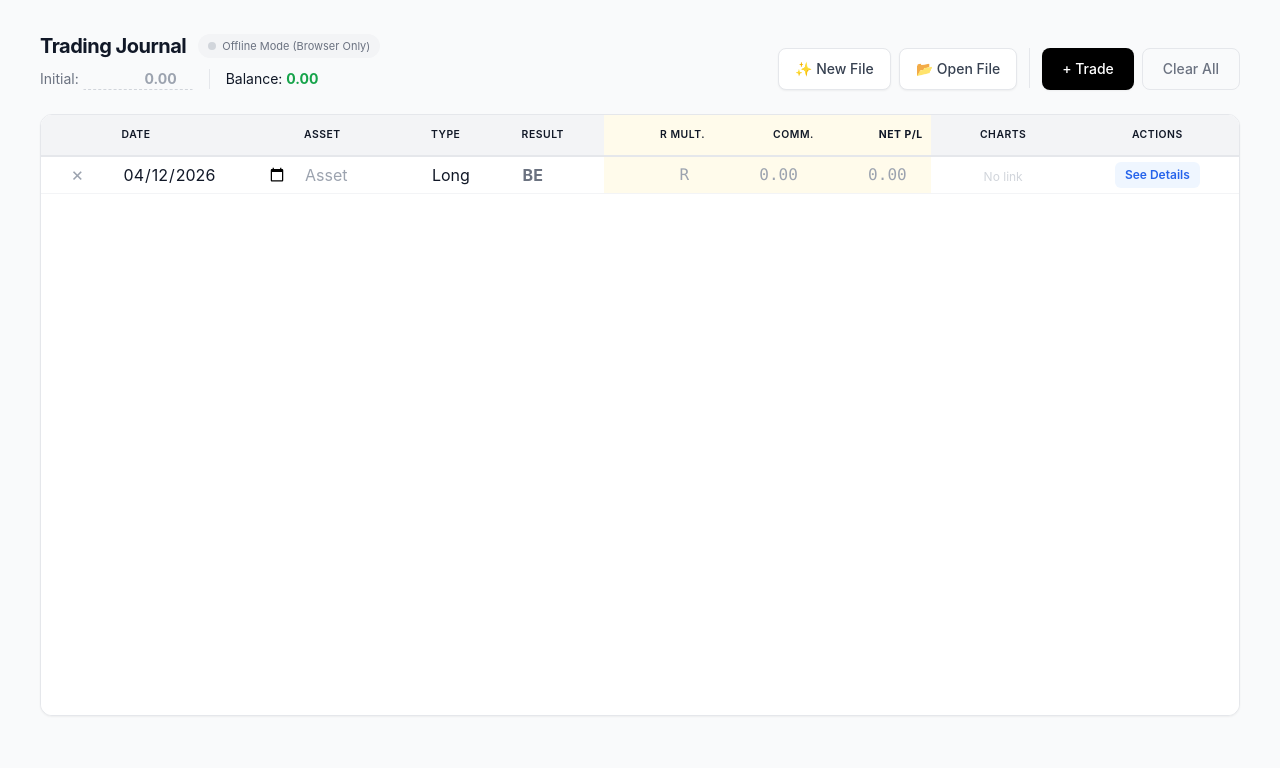
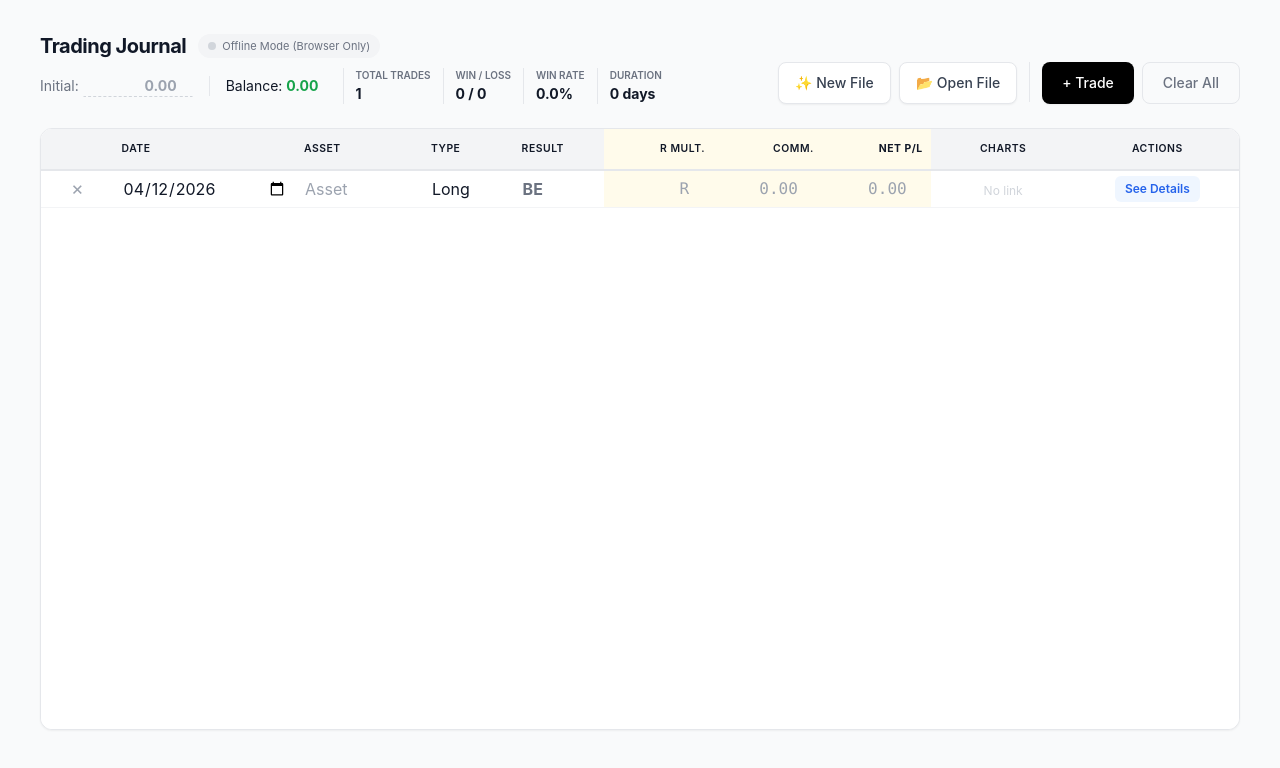
Before and after one commit to AlgoNeel/MyTrades, a plain HTML site: page index.html in a window 1280 px wide. Drawn offline with nearby package versions, Linux system fonts and the light colour scheme.

Commit message:
Update index.html

```diff
--- a/index.html
+++ b/index.html
@@ -3,7 +3,7 @@
 <head>
     <meta charset="UTF-8">
     <meta name="viewport" content="width=device-width, initial-scale=1.0, maximum-scale=1.0, user-scalable=no">
-    <title>Trading Journal</title>
+    <title>Trading Journal - File Sync</title>
     <script src="https://cdn.tailwindcss.com"></script>
     <style>
         body {
@@ -224,6 +224,24 @@
             background: #ecfdf5;
             color: #059669;
         }
+
+        .stats-badge {
+            display: inline-flex;
+            flex-direction: column;
+            padding: 0 12px;
+            border-left: 1px solid #e5e7eb;
+        }
+        .stats-label {
+            font-size: 10px;
+            text-transform: uppercase;
+            color: #6b7280;
+            font-weight: 600;
+        }
+        .stats-value {
+            font-size: 14px;
+            font-weight: 700;
+            color: #111827;
+        }
     </style>
 </head>
 <body class="p-3 md:p-8">
@@ -245,6 +263,26 @@
                     </div>
                     <div class="text-sm border-l pl-4 border-gray-200">
                         Balance: <span id="currentBalance" class="font-bold">0.00</span>
+                    </div>
+
+                    <!-- New Statistics Section -->
+                    <div class="hidden sm:flex items-center ml-2">
+                        <div class="stats-badge">
+                            <span class="stats-label">Total Trades</span>
+                            <span id="statTotal" class="stats-value">0</span>
+                        </div>
+                        <div class="stats-badge">
+                            <span class="stats-label">Win / Loss</span>
+                            <span id="statWinLoss" class="stats-value">0 / 0</span>
+                        </div>
+                        <div class="stats-badge">
+                            <span class="stats-label">Win Rate</span>
+                            <span id="statWinRate" class="stats-value">0%</span>
+                        </div>
+                        <div class="stats-badge">
+                            <span class="stats-label">Duration</span>
+                            <span id="statDuration" class="stats-value">0 days</span>
+                        </div>
                     </div>
                 </div>
             </div>
@@ -410,7 +448,7 @@
             const trade = trades.find(t => t.id === id);
             if (trade) {
                 trade[field] = value;
-                if (field === 'pnl' || field === 'result' || field === 'commission') {
+                if (field === 'pnl' || field === 'result' || field === 'commission' || field === 'date') {
                     calculateTotalBalance();
                     const pnlInput = document.getElementById(`pnl-${id}`);
                     if(pnlInput) {
@@ -500,16 +538,43 @@
 
         function calculateTotalBalance() {
             let totalNetPL = 0;
+            let wins = 0;
+            let losses = 0;
+            let dates = [];
+
             trades.forEach(t => {
                 const pnl = parseFloat(t.pnl) || 0;
                 const commission = parseFloat(t.commission) || 0;
-                // Commission is always a cost, so we subtract it from the P/L
                 totalNetPL += (pnl - commission);
+
+                // Stats calculation
+                if (t.result === 'Win') wins++;
+                if (t.result === 'Loss') losses++;
+                if (t.date) dates.push(new Date(t.date));
             });
+
+            // Update Balance
             const currentBalance = initialCapital + totalNetPL;
             const display = document.getElementById('currentBalance');
             display.innerText = currentBalance.toLocaleString(undefined, { minimumFractionDigits: 2, maximumFractionDigits: 2 });
             display.className = `font-bold ${currentBalance >= initialCapital ? 'text-green-600' : 'text-red-600'}`;
+
+            // Update Dashboard Stats
+            document.getElementById('statTotal').innerText = trades.length;
+            document.getElementById('statWinLoss').innerText = `${wins} / ${losses}`;
+
+            const winRate = trades.length > 0 ? ((wins / trades.length) * 100).toFixed(1) : 0;
+            document.getElementById('statWinRate').innerText = `${winRate}%`;
+
+            if (dates.length > 1) {
+                const maxDate = new Date(Math.max(...dates));
+                const minDate = new Date(Math.min(...dates));
+                const diffTime = Math.abs(maxDate - minDate);
+                const diffDays = Math.ceil(diffTime / (1000 * 60 * 60 * 24));
+                document.getElementById('statDuration').innerText = `${diffDays} days`;
+            } else {
+                document.getElementById('statDuration').innerText = `0 days`;
+            }
         }
 
         function render() {
@@ -528,10 +593,10 @@
                 const mainRow = document.createElement('tr');
                 mainRow.innerHTML = `
                     <td class="text-center"><button onclick="showModal('deleteSingle', ${trade.id})" class="delete-btn">×</button></td>
-                    <td><input type="date" value="${trade.date}" onchange="updateTrade(${trade.id}, 'date', this.value)"></td>
+                    <td><input type="date" value="${trade.date}" onchange="updateTrade(${trade.id}, 'date', this.value); calculateTotalBalance()"></td>
                     <td><input type="text" placeholder="Asset" value="${trade.asset}" onchange="updateTrade(${trade.id}, 'asset', this.value)"></td>
                     <td><select onchange="updateTrade(${trade.id}, 'type', this.value)"><option value="Long" ${trade.type==='Long'?'selected':''}>Long</option><option value="Short" ${trade.type==='Short'?'selected':''}>Short</option></select></td>
-                    <td><select class="${resultClass} font-bold" onchange="updateTrade(${trade.id}, 'result', this.value); this.className=this.value==='Win'?'win-text font-bold':(this.value==='Loss'?'loss-text font-bold':'be-text font-bold')"><option value="Win" ${trade.result==='Win'?'selected':''}>Win</option><option value="Loss" ${trade.result==='Loss'?'selected':''}>Loss</option><option value="BE" ${trade.result==='BE'?'selected':''}>BE</option></select></td>
+                    <td><select class="${resultClass} font-bold" onchange="updateTrade(${trade.id}, 'result', this.value); this.className=this.value==='Win'?'win-text font-bold':(this.value==='Loss'?'loss-text font-bold':'be-text font-bold'); calculateTotalBalance()"><option value="Win" ${trade.result==='Win'?'selected':''}>Win</option><option value="Loss" ${trade.result==='Loss'?'selected':''}>Loss</option><option value="BE" ${trade.result==='BE'?'selected':''}>BE</option></select></td>
                     <td class="bg-amber-50"><input type="number" step="any" class="text-right font-mono" placeholder="R" value="${trade.r_multiple}" onchange="updateTrade(${trade.id}, 'r_multiple', this.value)"></td>
                     <td class="bg-amber-50"><input type="number" step="any" class="text-right font-mono text-gray-500" placeholder="0.00" value="${trade.commission || ''}" onchange="updateTrade(${trade.id}, 'commission', this.value); render()"></td>
                     <td class="bg-amber-50"><input id="pnl-${trade.id}" type="number" step="any" class="text-right font-mono ${pnlClass}" placeholder="0.00" value="${trade.pnl}" onchange="updateTrade(${trade.id}, 'pnl', this.value)"></td>
```
